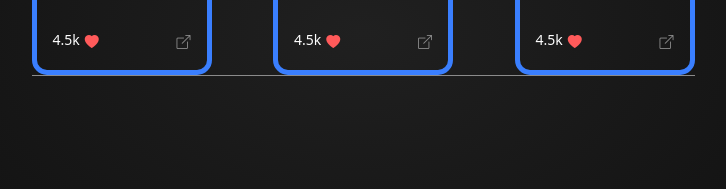
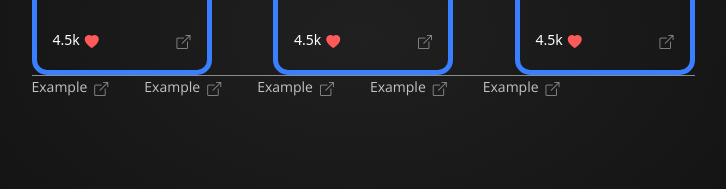
Before and after one commit to MichealAPI/PortfolioV2-Static, a plain HTML site: page index.html in a window 1280 px wide. Shown: the part 367-556 px from the top of the page, without its empty margins (277-1003 px from the left). Drawn offline with nearby package versions, Linux system fonts and the light colour scheme.

Commit message:
Added call to actions

```diff
--- a/index.html
+++ b/index.html
@@ -68,6 +68,76 @@
 
                 <div class="divider"></div>
 
+                <section class="calltoaction">
+                    <div class="action">
+                        <div class="action-text">
+                            <p class="open-sans-regular">
+                                Example
+                            </p>
+                        </div>
+
+
+                        <div class="action-icon">
+                            <i class="bi bi-box-arrow-up-right"></i>
+                        </div>
+                    </div>
+
+                    <div class="action">
+                        <div class="action-text">
+                            <p class="open-sans-regular">
+                                Example
+                            </p>
+                        </div>
+
+
+                        <div class="action-icon">
+                            <i class="bi bi-box-arrow-up-right"></i>
+                        </div>
+                    </div>
+
+                    <div class="action">
+                        <div class="action-text">
+                            <p class="open-sans-regular">
+                                Example
+                            </p>
+                        </div>
+
+
+                        <div class="action-icon">
+                            <i class="bi bi-box-arrow-up-right"></i>
+                        </div>
+                    </div>
+
+                    <div class="action">
+                        <div class="action-text">
+                            <p class="open-sans-regular">
+                                Example
+                            </p>
+                        </div>
+
+
+                        <div class="action-icon">
+                            <i class="bi bi-box-arrow-up-right"></i>
+                        </div>
+                    </div>
+
+
+                    <div class="action">
+                        <div class="action-text">
+                            <p class="open-sans-regular">
+                                Example
+                            </p>
+                        </div>
+
+
+                        <div class="action-icon">
+                            <i class="bi bi-box-arrow-up-right"></i>
+                        </div>
+                    </div>
+
+
+                </section>
+
 
             </div>
         </div>
--- a/static/css/article.css
+++ b/static/css/article.css
@@ -14,7 +14,7 @@
 
     border-radius: 15px;
 
-    transition: .3s;
+    /* transition: .3s; */
 
 }
 
@@ -77,6 +77,10 @@
 /** Mobile **/
 @media (max-width: 768px) {
 
+    .article-section .articles .article .wrapper .article-actions {
+        margin-bottom: 28px;
+    }
+
     .article-section {
         max-width: 431px;
     }
--- a/static/css/calltoaction.css
+++ b/static/css/calltoaction.css
@@ -0,0 +1,22 @@
+
+.calltoaction {
+    max-width: 100%;
+    display: flex;
+    gap: 36px;
+}
+
+.calltoaction .action {
+    display: flex;
+    gap: 7px;
+}
+
+.calltoaction .action .action-icon i {
+    font-size: 14px;
+    color: var(--dark-gray);
+}
+
+.calltoaction .action .action-text p {
+    font-size: 14px;
+    color: var(--light-gray);
+    margin: 0;
+}
--- a/static/css/index.css
+++ b/static/css/index.css
@@ -8,3 +8,4 @@
 @import "article.css";
 @import "divider.css";
 @import "container.css";
+@import "calltoaction.css";
```
